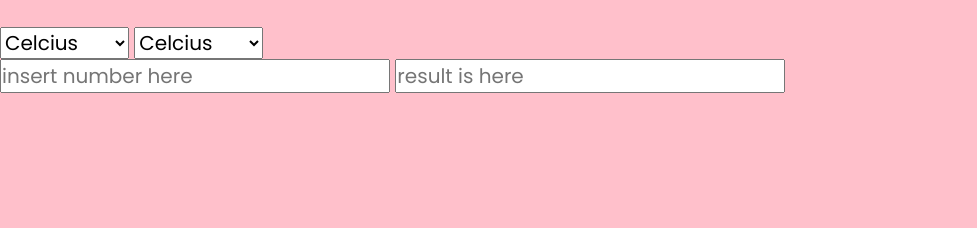
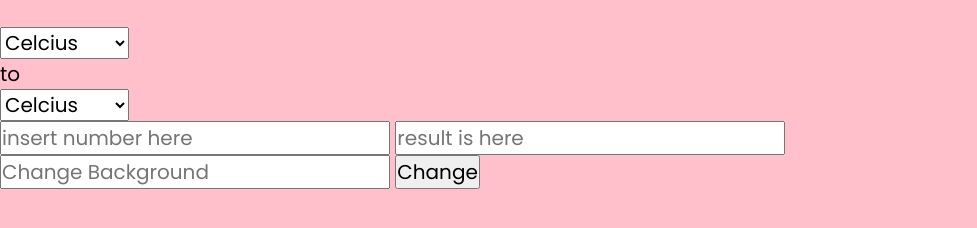
Before and after one commit to grarizki/homework-3, a plain HTML site: page src/index.html in a window 1280 px wide. Shown: the part 258-486 px from the top of the page, without its empty margins (0-977 px from the left). Drawn offline with Linux system fonts and the light colour scheme.

Commit message:
add class selects, setup background color button changes

```diff
--- a/src/index.html
+++ b/src/index.html
@@ -18,25 +18,35 @@
             <h1 class="title">Temperature Converter</h1>
         </header>
 
-        <!-- Selects Temperature Scales -->
-
-        <select id="temp-init">
+        <!-- start Selects Temperature Scales -->
+        <div class="selects">
+        <select class="temp-init">
             <option value="Celcius">Celcius</option>
             <option value="Fahrenheit">Fahrenheit</option>
             <option value="Kelvin">Kelvin</option>
         </select>
-        <select id="temp-res">
+        <p> to </p>
+        <select class="temp-res">
             <option value="Celcius">Celcius</option>
             <option value="Fahrenheit">Fahrenheit</option>
             <option value="Kelvin">Kelvin</option>
         </select>
+        </div>
+        <!-- end Selects Temperature Scales -->
 
-        <!-- Input for number and result -->
-
+        <!-- start Input for number and result -->
         <div class="inputs">
         <input type="number" name="initial temp" id="temp-input" class="input" placeholder="insert number here">
         <input type="number" name="result temp" id="res-input" class="input" placeholder="result is here">
         </div>
+        <!-- end Input for number and result -->
+
+        <!-- start change background color -->
+        <div class="changes">
+        <input type="number" name="result temp" id="res-input" class="input-bg" placeholder="Change Background">
+        <button type="submit" class="btn-ch">Change</button>
+        </div>
+        <!-- end change background color -->
     </main>
     <script src="/js/conversion.js"></script>
 </div>
```
